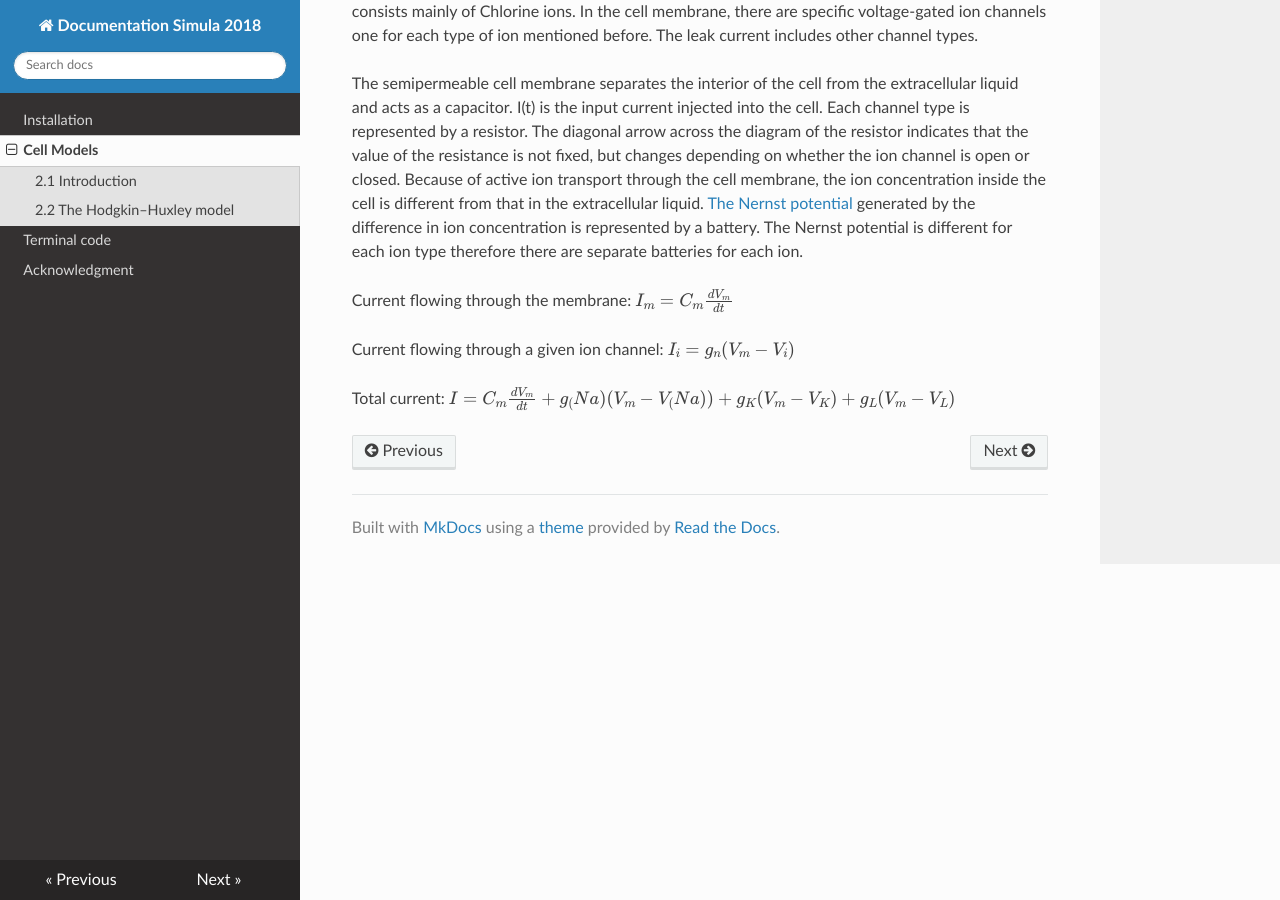
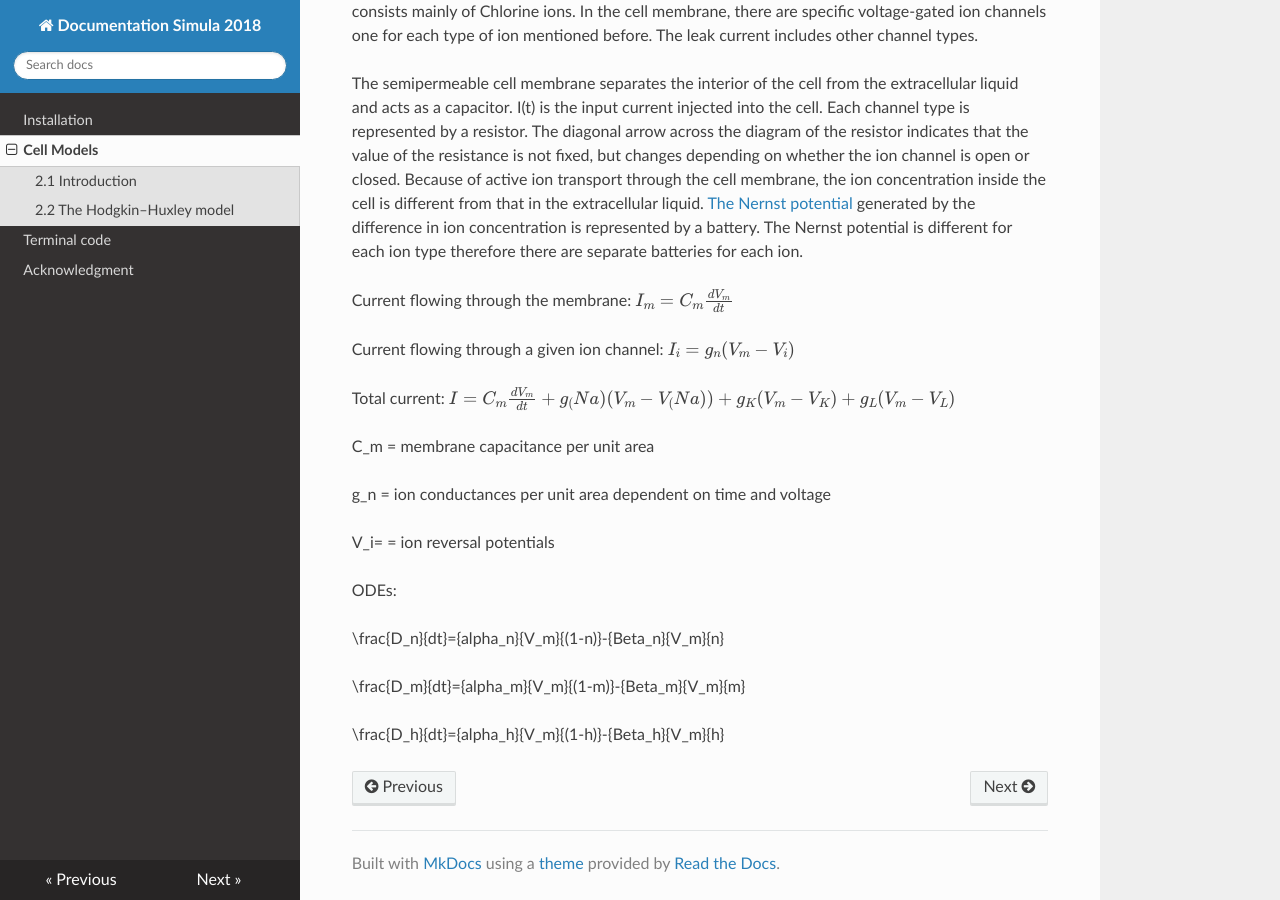
Before and after one commit to ErikaKvalem/Documentation-2018-MkDocs, an MkDocs documentation site: the page built from docs/cellm.md, in a window 1280 px wide and 900 px high, scrolled down 837 px. Built offline with MkDocs 1.6.1, drawn with Linux system fonts in a browser that asks for light colours; nearby versions of some CDN libraries; formulas are drawn with MathJax 3; old or Windows-style settings are respelled for this version of MkDocs.

Commit message:
Update cellm.md

```diff
--- a/docs/cellm.md
+++ b/docs/cellm.md
@@ -24,3 +24,18 @@ Current flowing through the membrane: $I_m={C_m}\frac{dV_m}{dt}$
 Current flowing through a given ion channel: $I_i=g_n{(V_m-V_i)}$
 
 Total current: $I = {C_m}\frac{dV_m}{dt} + {g_(Na)}{(V_m-V_(Na))} + {g_K}{(V_m-V_K)}+ {g_L}{(V_m-V_L)}$
+
+
+C_m = membrane capacitance per unit area
+
+g_n = ion conductances per unit area dependent on time and voltage
+
+V_i= = ion reversal potentials
+
+ODEs:
+
+\frac{D_n}{dt}={alpha_n}{V_m}{(1-n)}-{Beta_n}{V_m}{n}
+
+\frac{D_m}{dt}={alpha_m}{V_m}{(1-m)}-{Beta_m}{V_m}{m}
+
+\frac{D_h}{dt}={alpha_h}{V_m}{(1-h)}-{Beta_h}{V_m}{h}
```
